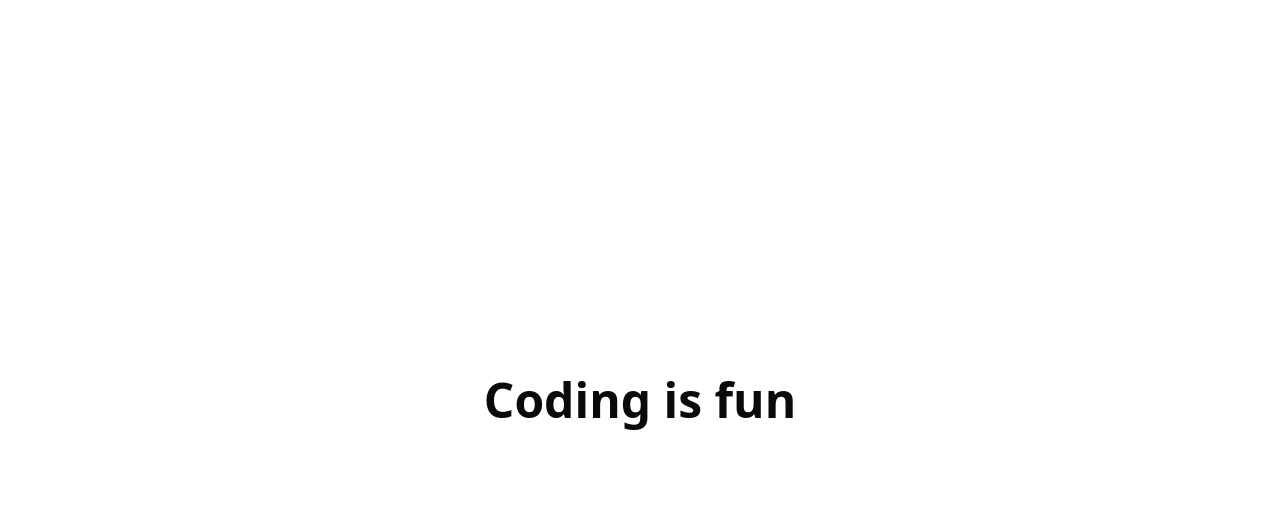
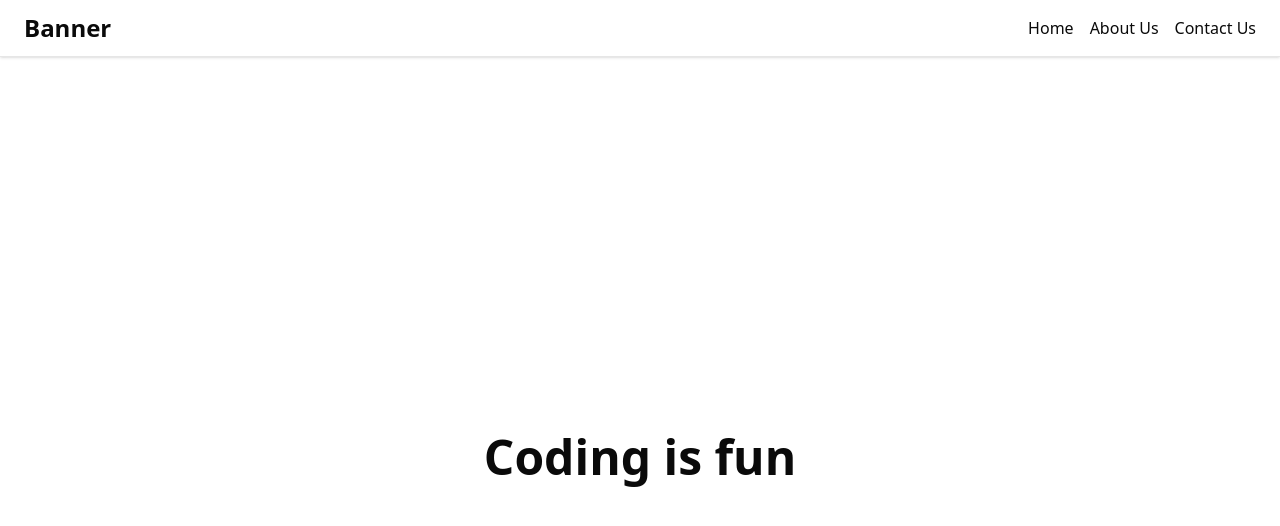
Before and after one commit to CallSignRishav/nextjs-starter-monolithic, a Next.js app: page / in a window 1280 px wide. Shown: the top 526 px of the page. Built offline with nearby package versions, Linux system fonts and the light colour scheme.

Commit message:
frontend header base structure

```diff
--- a/package.json
+++ b/package.json
@@ -10,6 +10,7 @@
     "lint": "next lint"
   },
   "dependencies": {
+    "@radix-ui/react-slot": "1.1.2",
     "class-variance-authority": "0.7.1",
     "clsx": "2.1.1",
     "lucide-react": "0.477.0",
--- a/src/app/(frontend)/layout.tsx
+++ b/src/app/(frontend)/layout.tsx
@@ -1,10 +1,13 @@
+import HeaderFront from "@/components/FrontendComps/Headers/HeaderFront";
 import { LayoutProps } from "@/lib/types";
 
 const FrontendLayout = ({ children }: LayoutProps) => {
   return (
     <html lang="en">
       <body>
-        <main>{children}</main>
+        <HeaderFront />
+
+        <main className="container mx-auto px-6">{children}</main>
       </body>
     </html>
   );
--- a/src/app/studio/layout.tsx
+++ b/src/app/studio/layout.tsx
@@ -1,10 +1,13 @@
+import HeaderStudio from "@/components/StudioComps/Headers/HeaderStudio";
 import { LayoutProps } from "@/lib/types";
 
 const StudioLayout = ({ children }: LayoutProps) => {
   return (
     <html lang="en">
       <body>
-        <main>{children}</main>
+        <HeaderStudio />
+
+        <main className="container mx-auto px-6">{children}</main>
       </body>
     </html>
   );
--- /dev/null
+++ b/src/components/FrontendComps/Headers/HeaderFront.tsx
@@ -0,0 +1,30 @@
+import Link from "next/link";
+
+const HeaderFront = () => {
+  return (
+    <>
+      <header className="border-foreground/10 border-b py-3 shadow">
+        <div className="container mx-auto flex items-center justify-between px-6">
+          <h1 className="">
+            <Link
+              href={"/"}
+              className="text-2xl font-bold"
+            >
+              Banner
+            </Link>
+          </h1>
+
+          <nav className="grid grid-flow-col-dense gap-4">
+            <Link href={"/"}>Home</Link>
+
+            <Link href={"/"}>About Us</Link>
+
+            <Link href={"/"}>Contact Us</Link>
+          </nav>
+        </div>
+      </header>
+    </>
+  );
+};
+
+export default HeaderFront;
--- /dev/null
+++ b/src/components/StudioComps/Headers/HeaderStudio.tsx
@@ -0,0 +1,9 @@
+const HeaderStudio = () => {
+  return (
+    <>
+      <header>HeaderStudio</header>
+    </>
+  );
+};
+
+export default HeaderStudio;
--- /dev/null
+++ b/src/components/ui/button.tsx
@@ -0,0 +1,58 @@
+import * as React from "react"
+import { Slot } from "@radix-ui/react-slot"
+import { cva, type VariantProps } from "class-variance-authority"
+
+import { cn } from "@/lib/utils"
+
+const buttonVariants = cva(
+  "inline-flex items-center justify-center gap-2 whitespace-nowrap rounded-md text-sm font-medium transition-[color,box-shadow] disabled:pointer-events-none disabled:opacity-50 [&_svg]:pointer-events-none [&_svg:not([class*='size-'])]:size-4 shrink-0 [&_svg]:shrink-0 outline-none focus-visible:border-ring focus-visible:ring-ring/50 focus-visible:ring-[3px] aria-invalid:ring-destructive/20 dark:aria-invalid:ring-destructive/40 aria-invalid:border-destructive",
+  {
+    variants: {
+      variant: {
+        default:
+          "bg-primary text-primary-foreground shadow-xs hover:bg-primary/90",
+        destructive:
+          "bg-destructive text-white shadow-xs hover:bg-destructive/90 focus-visible:ring-destructive/20 dark:focus-visible:ring-destructive/40",
+        outline:
+          "border border-input bg-background shadow-xs hover:bg-accent hover:text-accent-foreground",
+        secondary:
+          "bg-secondary text-secondary-foreground shadow-xs hover:bg-secondary/80",
+        ghost: "hover:bg-accent hover:text-accent-foreground",
+        link: "text-primary underline-offset-4 hover:underline",
+      },
+      size: {
+        default: "h-9 px-4 py-2 has-[>svg]:px-3",
+        sm: "h-8 rounded-md gap-1.5 px-3 has-[>svg]:px-2.5",
+        lg: "h-10 rounded-md px-6 has-[>svg]:px-4",
+        icon: "size-9",
+      },
+    },
+    defaultVariants: {
+      variant: "default",
+      size: "default",
+    },
+  }
+)
+
+function Button({
+  className,
+  variant,
+  size,
+  asChild = false,
+  ...props
+}: React.ComponentProps<"button"> &
+  VariantProps<typeof buttonVariants> & {
+    asChild?: boolean
+  }) {
+  const Comp = asChild ? Slot : "button"
+
+  return (
+    <Comp
+      data-slot="button"
+      className={cn(buttonVariants({ variant, size, className }))}
+      {...props}
+    />
+  )
+}
+
+export { Button, buttonVariants }
```
Also changed, not shown: 1 other file (tests, documents, lock files or other folders).
